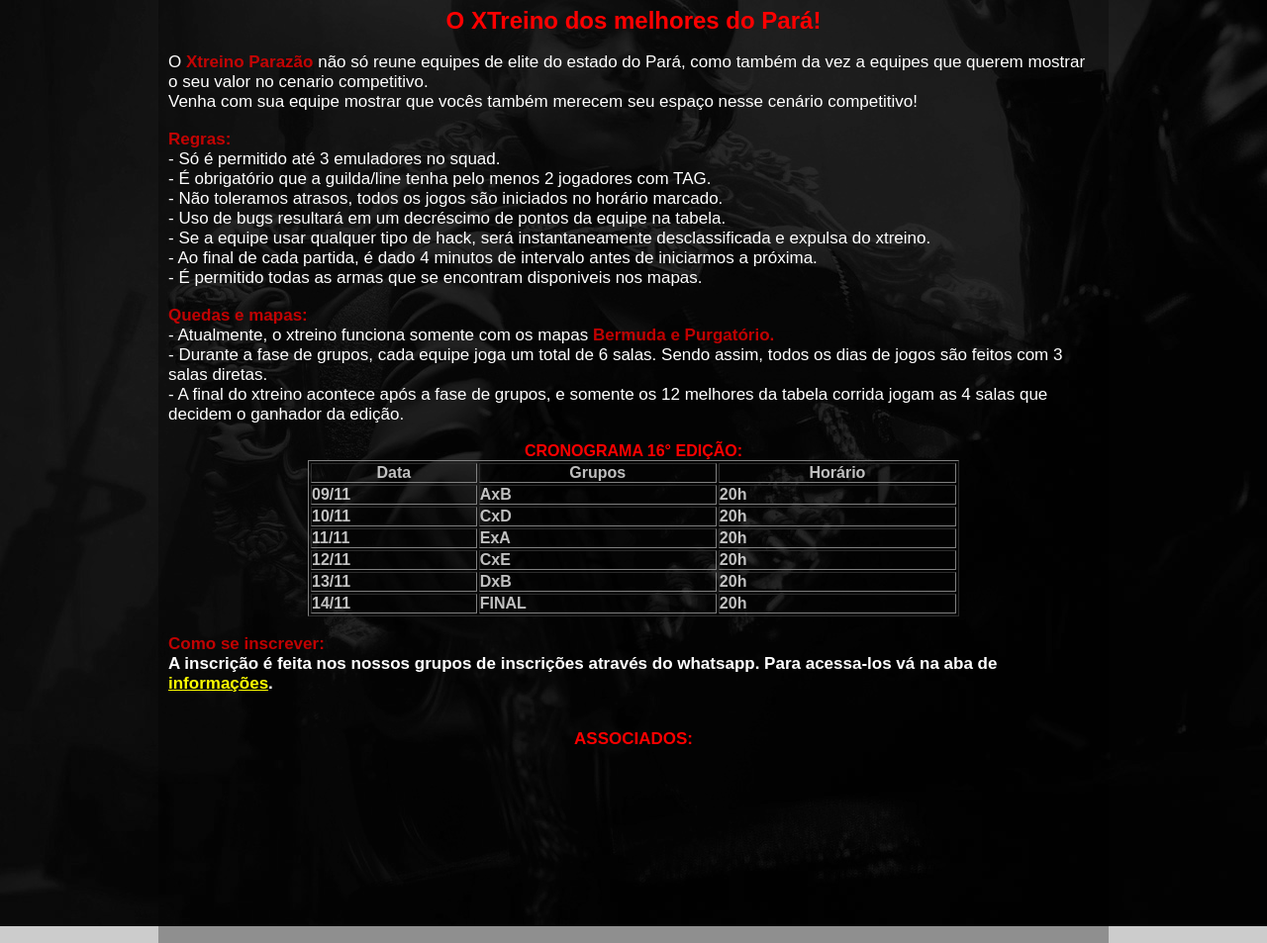
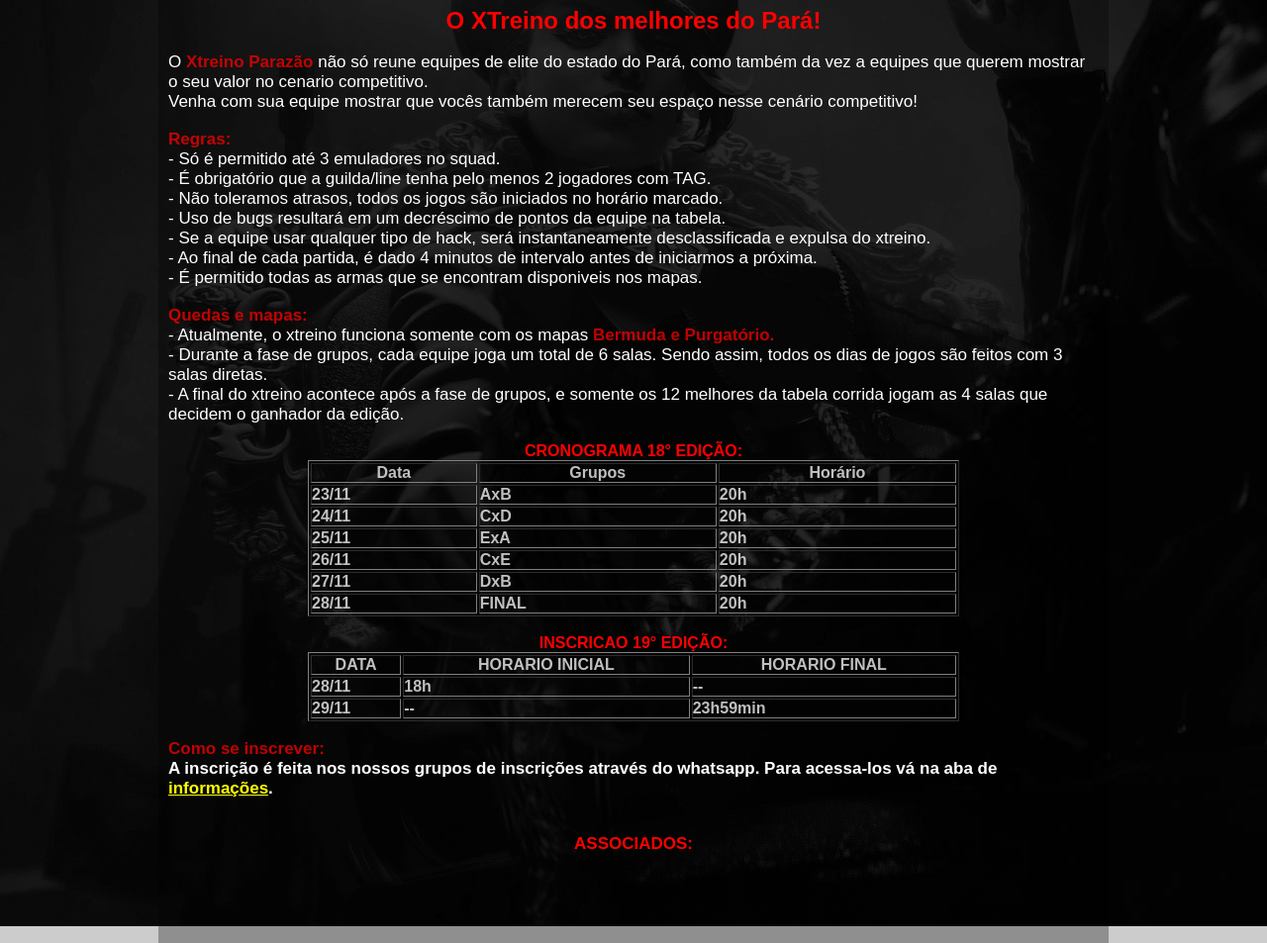
Before and after one commit to xtpa/xtpa.github.io, a plain HTML site: page index.html in a window 1280 px wide. Shown: the part 144-1097 px from the top of the page at 99% size. Drawn offline with Linux system fonts and the light colour scheme; a script that the page names is missing.

Commit message:
Update index.html

```diff
--- a/index.html
+++ b/index.html
@@ -47,42 +47,67 @@
 				</p></br>
 
 				<table border="1" width="500px" align>
-					<caption style="font-weight: bold; color: rgba(255, 0, 0)">CRONOGRAMA 16° EDIÇÃO:</caption>
+					<caption style="font-weight: bold; color: rgba(255, 0, 0)">CRONOGRAMA 18° EDIÇÃO:</caption>
 					<tr>
 						<th>Data</th>
 						<th>Grupos</th>
         				<th>Horário</th>
 
         				<tr>
-					        <td>09/11</td>
+					        <td>23/11</td>
 					        <td>AxB</td>
 					        <td>20h</td>
 					    </tr>
 					    <tr>
-					        <td>10/11</td>
+					        <td>24/11</td>
 					        <td>CxD</td>
 					        <td>20h</td>
 					    </tr>
 					    <tr>
-					        <td>11/11</td>
+					        <td>25/11</td>
 					        <td>ExA</td>
 					        <td>20h</td>
 					    </tr>
 					    <tr>
-					        <td>12/11</td>
+					        <td>26/11</td>
 					        <td>CxE</td>
 					        <td>20h</td>
 					    </tr>
 					    <tr>
-					        <td>13/11</td>
+					        <td>27/11</td>
 					        <td>DxB</td>
 					        <td>20h</td>
 					    </tr>
 					    <tr>
-					        <td>14/11</td>
+					        <td>28/11</td>
 					        <td>FINAL</td>
 					        <td>20h</td>
 					    </tr>
+					</tr>
+
+				</table>
+			</br>
+			<table border="1" width="500px" align>
+					<caption style="font-weight: bold; color: rgba(255, 0, 0)">INSCRICAO 19° EDIÇÃO:</caption>
+					<tr>
+						<th>DATA</th>
+						<th>HORARIO INICIAL</th>
+        					<th>HORARIO FINAL</th>
+
+        				<tr>
+					        <td>28/11</td>
+					        <td>18h</td>
+					        <td>--</td>
+					    </tr>
+					    <tr>
+					        <td>29/11</td>
+					        <td>--</td>
+					        <td>23h59min</td>
+					    </tr>
+
+
+
+
 					</tr>
 
 				</table>
```
